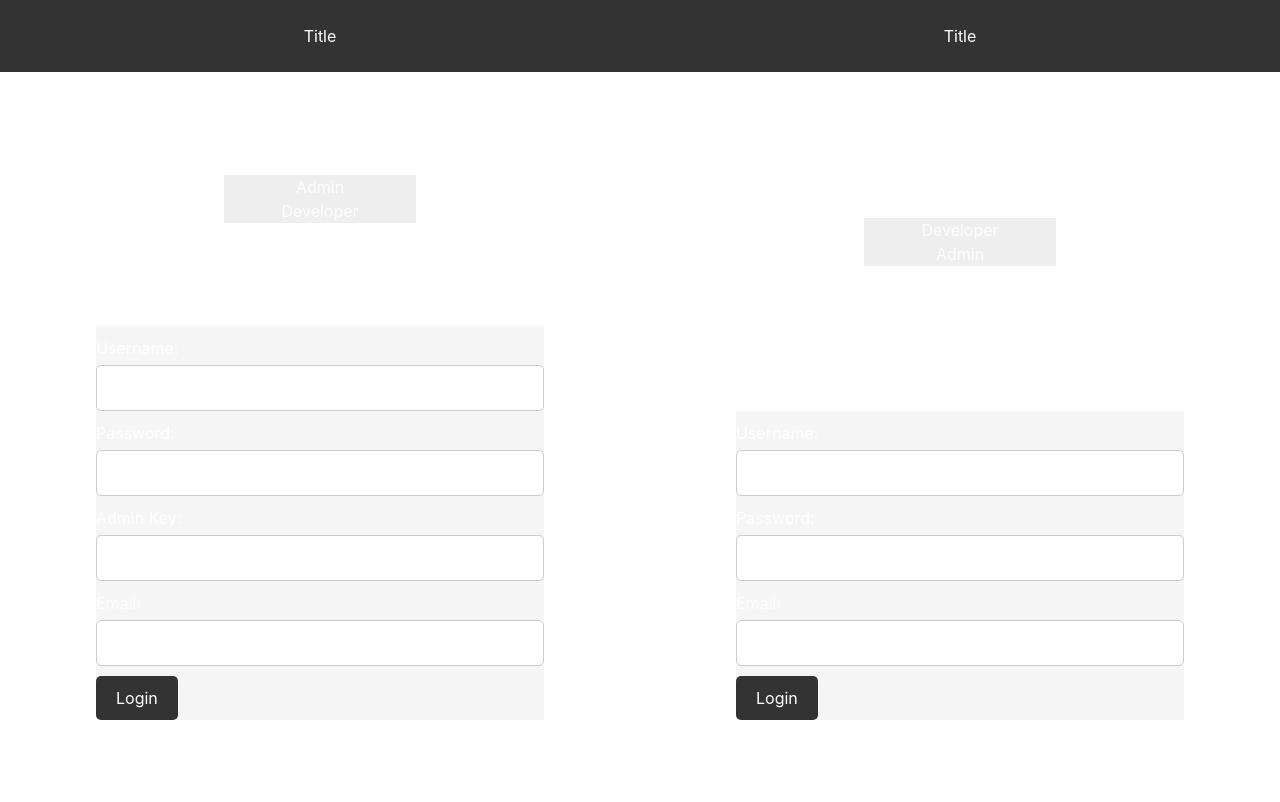
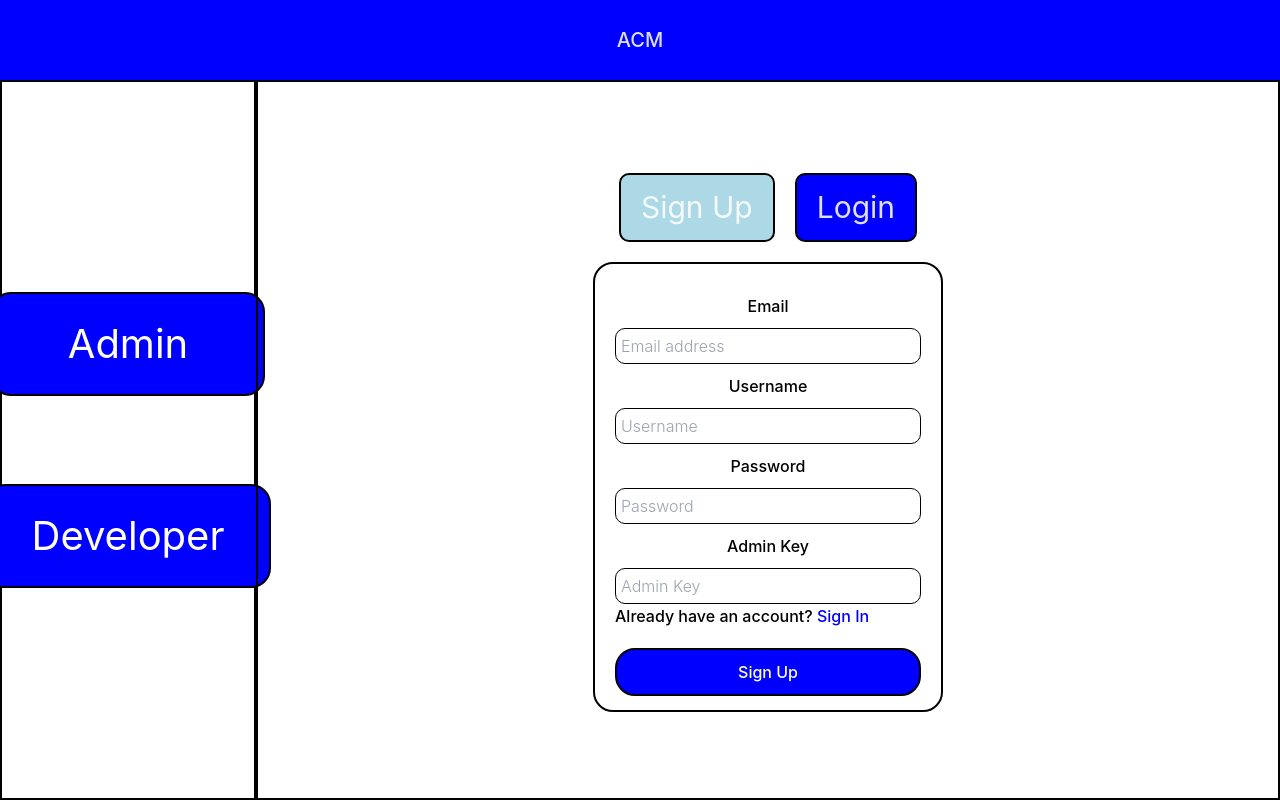
Before and after one commit to josephpeter231/work, a React (Vite) app in the folder Client/: page /loginOrSignup in a window 1280 px wide. Built offline with nearby package versions, Linux system fonts and the light colour scheme.

Commit message:
Login Page complete

```diff
--- a/Client/src/Components/Login/AdminForm.jsx
+++ b/Client/src/Components/Login/AdminForm.jsx
@@ -1,49 +1,57 @@
-
 import React, { useState } from 'react';
 
 const AdminForm = () => {
-  const [showSignup, setShowSignup] = useState(false);
+  const [showSignupForm, setShowSignupForm] = useState(true);
 
-  const handleToggleForm = () => {
-    setShowSignup(!showSignup);
+  const toggleForm = () => {
+    setShowSignupForm(!showSignupForm);
   };
 
   return (
-    <div className="AdminForm">
-      <div className="title-container">Title</div>
-      <div className="button-container">
-        <button className="active-button">Admin</button>
-        <button className="inactive-button" onClick={handleToggleForm}>Developer</button>
+    <div className='Admin_form_container'>
+      <div className='Toggle_btn_container'>
+        <button
+          className={`Top_toggle_Signup_btn ${showSignupForm ? 'active' : ''}`}
+          onClick={() => setShowSignupForm(true)}
+        >
+          Sign Up
+        </button>
+        <button
+          className={`Top_toggle_Login_btn ${!showSignupForm ? 'active' : ''}`}
+          onClick={() => setShowSignupForm(false)}
+        >
+          Login
+        </button>
       </div>
-      <div className="form-container">
-        {showSignup ? (
-          <form className="AdminSignupForm">
-            {/* Admin signup form fields */}
-            <label>Username:</label>
-            <input type="text" />
-            <label>Password:</label>
-            <input type="password" />
-            <label>Admin Key:</label>
-            <input type="password" />
-            <label>Email:</label>
-            <input type="email" />
-            <button type="submit">Sign Up</button>
-          </form>
-        ) : (
-          <form className="AdminLoginForm">
-            {/* Admin login form fields */}
-            <label>Username:</label>
-            <input type="text" />
-            <label>Password:</label>
-            <input type="password" />
-            <label>Admin Key:</label>
-            <input type="password" />
-            <label>Email:</label>
-            <input type="email" />
-            <button type="submit">Login</button>
-          </form>
-        )}
-      </div>
+      {showSignupForm ? (
+        <form className='Admin_Signup_form'>
+          <label className='Admin_label'>Email</label>
+          <input className='Admin_input' type='text' placeholder='Email address' required />
+          <label className='Admin_label'>Username</label>
+          <input className='Admin_input' type='text' placeholder='Username' required />
+          <label className='Admin_label'>Password</label>
+          <input className='Admin_input' type='password' placeholder='Password' required />
+          <label className='Admin_label'>Admin Key</label>
+          <input className='Admin_input' type='password' placeholder='Admin Key' required />
+          <h4 className='Login_link_txt'>
+            Already have an account? <a className='login_link' onClick={toggleForm}>Sign In</a>
+          </h4>
+          <button className='SignUp_btn'>Sign Up</button>
+        </form>
+      ) : (
+        <form className='Admin_Login_form'>
+          <label className='Admin_label'>Username</label>
+          <input className='Admin_input' type='text' placeholder='Username' required />
+          <label className='Admin_label'>Password</label>
+          <input className='Admin_input' type='password' placeholder='Password' required />
+          <label className='Admin_label'>Admin Key</label>
+          <input className='Admin_input' type='password' placeholder='Admin Key' required />
+          <h4 className='Login_link_txt'>
+            Create an account? <a className='login_link' onClick={toggleForm}>Sign Up</a>
+          </h4>
+          <button className='SignUp_btn'>Login</button>
+        </form>
+      )}
     </div>
   );
 };
--- a/Client/src/Components/Login/DevForm.jsx
+++ b/Client/src/Components/Login/DevForm.jsx
@@ -1,47 +1,55 @@
-
 import React, { useState } from 'react';
 
 const DevForm = () => {
-  const [showSignup, setShowSignup] = useState(false);
+  const [showSignupForm, setShowSignupForm] = useState(true);
 
-  const handleToggleForm = () => {
-    setShowSignup(!showSignup);
+  const toggleForm = () => {
+    setShowSignupForm(!showSignupForm);
   };
 
   return (
-    <div className="DevForm">
-      <div className="title-container">Title</div>
-      <div className="button-container">
-        <button className="active-button">Developer</button>
-        <button className="inactive-button" onClick={handleToggleForm}>Admin</button>
+    <div className='Dev_form_container'>
+      <div className='Toggle_btn_container'>
+        <button
+          className={`Top_toggle_Signup_btn ${showSignupForm ? 'active' : ''}`}
+          onClick={() => setShowSignupForm(true)}
+        >
+          Sign Up
+        </button>
+        <button
+          className={`Top_toggle_Login_btn ${!showSignupForm ? 'active' : ''}`}
+          onClick={() => setShowSignupForm(false)}
+        >
+          Login
+        </button>
       </div>
-      <div className="form-container">
-        {showSignup ? (
-          <form className="DevSignupForm">
-            {/* Developer signup form fields */}
-            <label>Username:</label>
-            <input type="text" />
-            <label>Password:</label>
-            <input type="password" />
-            <label>Email:</label>
-            <input type="email" />
-            <button type="submit">Sign Up</button>
-          </form>
-        ) : (
-          <form className="DevLoginForm">
-            {/* Developer login form fields */}
-            <label>Username:</label>
-            <input type="text" />
-            <label>Password:</label>
-            <input type="password" />
-            <label>Email:</label>
-            <input type="email" />
-            <button type="submit">Login</button>
-          </form>
-        )}
-      </div>
+      {showSignupForm ? (
+        <form className='Dev_Signup_form'>
+          <label className='Dev_label'>Email</label>
+          <input className='Dev_input' type='text' placeholder='Email address' required />
+          <label className='Dev_label'>Username</label>
+          <input className='Dev_input' type='text' placeholder='Username' required />
+          <label className='Dev_label'>Password</label>
+          <input className='Dev_input' type='password' placeholder='Admin Key' required />
+          <h4 className='Login_link_txt'>
+            Already have an account? <a className='login_link' onClick={toggleForm}>Sign In</a>
+          </h4>
+          <button className='SignUp_btn'>Sign Up</button>
+        </form>
+      ) : (
+        <form className='Dev_Login_form'>
+          <label className='Dev_label'>Username</label>
+          <input className='Dev_input' type='text' placeholder='Username' required />
+          <label className='Dev_label'>Password</label>
+          <input className='Dev_input' type='password' placeholder='Password' required />
+          <h4 className='Login_link_txt'>
+            Create an account? <a className='login_link' onClick={toggleForm}>Sign Up</a>
+          </h4>
+          <button className='SignUp_btn'>Login</button>
+        </form>
+      )}
     </div>
   );
 };
 
-export default DevForm;
+export default DevForm
--- a/Client/src/Components/Login/LoginOrSignup.jsx
+++ b/Client/src/Components/Login/LoginOrSignup.jsx
@@ -1,14 +1,45 @@
-import React from 'react'
-import AdminForm from './AdminForm'
-import DevForm from './DevForm'
-import './loginOrSignup.css'
+import React, { useState } from 'react';
+import AdminForm from './AdminForm';
+import DevForm from './DevForm';
+import './loginOrSignup.css';
+
 const LoginOrSignup = () => {
+  const [showAdminForm, setShowAdminForm] = useState(true);
+
+  const switchToAdminForm = () => {
+    setShowAdminForm(true);
+  };
+
+  const switchToDevForm = () => {
+    setShowAdminForm(false);
+  };
+
   return (
     <div className='App'>
-      <AdminForm/>
-      <DevForm/>
+      <div className='Login_main_title_cont'>
+        <h1 className='Logo_title'>ACM</h1>
+      </div>
+      <div className='Common_cont'>
+        <div className='Left_cont'>
+          <button
+            className={`Admin_btn ${showAdminForm ? 'active' : ''}`}
+            onClick={switchToAdminForm}
+          >
+            Admin
+          </button>
+          <button
+            className={`Dev_btn ${!showAdminForm ? 'active' : ''}`}
+            onClick={switchToDevForm}
+          >
+            Developer
+          </button>
+        </div>
+        <div className='Right_cont'>
+          {showAdminForm ? <AdminForm /> : <DevForm />}
+        </div>
+      </div>
     </div>
-  )
-}
+  );
+};
 
-export default LoginOrSignup
+export default LoginOrSignup;
--- a/Client/src/Components/Login/loginOrSignup.css
+++ b/Client/src/Components/Login/loginOrSignup.css
@@ -1,116 +1,175 @@
+* {
+  margin: 0;
+  padding: 0;
+  box-sizing: border-box;
+}
 
 .App {
-    display: flex;
-    justify-content: space-between;
+  height: 100%;
 }
 
-  /* AdminForm.css */
-  .AdminForm {
-    width: 70%;
-    height: 90vh;
-    display: flex;
-    flex-direction: column;
-    align-items: center;
-    justify-content: space-between;
-  }
-
-  .AdminForm .title-container {
-    height: 10%;
-    width: 100%;
-    background-color: #333;
-    color: #fff;
+.Login_main_title_cont {
+  background: blue;
   display: flex;
   align-items: center;
   justify-content: center;
+  height: 10%;
 }
 
-  .AdminForm .button-container {
-    width: 30%;
-    display: flex;
-    flex-direction: column;
-    justify-content: space-between;
-    background-color: #eee;
+.Logo_title {
+  font-size: 20px;
+  font-weight: 500;
 }
 
-  .AdminForm .form-container {
-    width: 70%;
-    background-color: #f5f5f5;
+.Common_cont {
+  height: 90%;
+  display: flex;
 }
 
-  /* Define styles for other classes and components similarly. */
-  .DevForm {
-    width: 70%;
-    height: 90vh;
-    display: flex;
-    flex-direction: column;
-    align-items: center;
-    justify-content: space-between;
-  }
-
-  .DevForm .title-container {
-    height: 10%;
-    width: 100%;
-    background-color: #333;
-    color: #fff;
+.Left_cont {
+  border: 2px solid black;
+  height: 100%;
+  width: 20%;
   display: flex;
   align-items: center;
   justify-content: center;
+  flex-direction: column;
+  color: black;
+  gap: 5.5rem;
 }
 
-  .DevForm .button-container {
-    width: 30%;
-    display: flex;
-    flex-direction: column;
-    justify-content: space-between;
-    background-color: #eee;
+.Right_cont {
+  border: 2px solid black;
+  height: 100%;
+  width: 80%;
 }
 
-  .DevForm .form-container {
-    width: 70%;
-    background-color: #f5f5f5;
+.Admin_btn {
+  border: 2px solid black;
+  padding: 20px 75px;
+  background: blue;
+  color: white;
+  font-size: 40px;
+  border-radius: 20px;
+  cursor: pointer;
 }
 
-  .AdminForm .form-container form label {
-    display: block;
-    margin-top: 10px;
+.Dev_btn {
+  border: 2px solid black;
+  padding: 20px 45px;
+  background: blue;
+  color: white;
+  font-size: 40px;
+  border-radius: 20px;
+  cursor: pointer;
 }
 
-  .AdminForm .form-container form input {
-    width: 100%;
-    padding: 10px;
-    margin-top: 5px;
-    border: 1px solid #ccc;
-    border-radius: 5px;
+.Admin_form_container {
+  display: flex;
+  align-items: center;
+  justify-content: center;
+  flex-direction: column;
+  height: 90vh;
 }
 
-  .AdminForm .form-container form button {
-    background-color: #333;
-    color: #fff;
-    border: none;
+.Toggle_btn_container {
+  display: flex;
+  gap: 20px;
+  margin-bottom: 20px;
+}
+
+.Top_toggle_Signup_btn,
+.Top_toggle_Login_btn {
+  border: 2px solid black;
+  background: blue;
   padding: 10px 20px;
-    margin-top: 10px;
-    border-radius: 5px;
+  border-radius: 10px;
+  font-size: 30px;
   cursor: pointer;
 }
-  .DevForm .form-container form label {
-    display: block;
-    margin-top: 10px;
+
+.Top_toggle_Signup_btn.active,
+.Top_toggle_Login_btn.active {
+  background: lightblue; /* Change the active button background color */
 }
 
-  .DevForm .form-container form input {
-    width: 100%;
-    padding: 10px;
-    margin-top: 5px;
-    border: 1px solid #ccc;
-    border-radius: 5px;
+.Admin_Signup_form,
+.Admin_Login_form {
+  border: 2px solid black;
+  height: 450px;
+  width: 350px;
+  padding: 20px;
+  display: flex;
+  border-radius: 20px;
+  flex-direction: column;
 }
 
-  .DevForm .form-container form button {
-    background-color: #333;
-    color: #fff;
-    border: none;
-    padding: 10px 20px;
-    margin-top: 10px;
-    border-radius: 5px;
-    cursor: pointer;
+.Admin_label {
+  color: black;
+  align-self: center;
+  padding: 10px;
+  font-weight: 500;
 }
+
+.Admin_input {
+  color: grey;
+  border: 1px solid black;
+  font-weight: 300;
+  border-radius: 10px;
+  padding: 5px;
+}
+
+.SignUp_btn {
+  border: 2px solid black;
+  margin-top: 20px;
+  padding: 10px;
+  color: white;
+  font-weight: 500;
+  background: blue;
+  border-radius: 20px;
+}
+
+.Login_link_txt {
+  color: black;
+  font-weight: 500;
+}
+
+.login_link {
+  color: blue;
+  font-weight: 500;
+}
+
+/* DevForm Design */
+.Dev_form_container {
+  display: flex;
+  align-items: center;
+  justify-content: center;
+  flex-direction: column;
+  height: 90vh;
+}
+
+.Dev_Signup_form,
+.Dev_Login_form {
+  border: 2px solid black;
+  height: 450px;
+  width: 350px;
+  padding: 20px;
+  display: flex;
+  border-radius: 20px;
+  flex-direction: column;
+}
+
+.Dev_label {
+  color: black;
+  align-self: center;
+  padding: 10px;
+  font-weight: 500;
+}
+
+.Dev_input {
+  color: grey;
+  border: 1px solid black;
+  font-weight: 300;
+  border-radius: 10px;
+  padding: 5px;
+}
```
Lines whose indentation alone changed are shown as unchanged.
